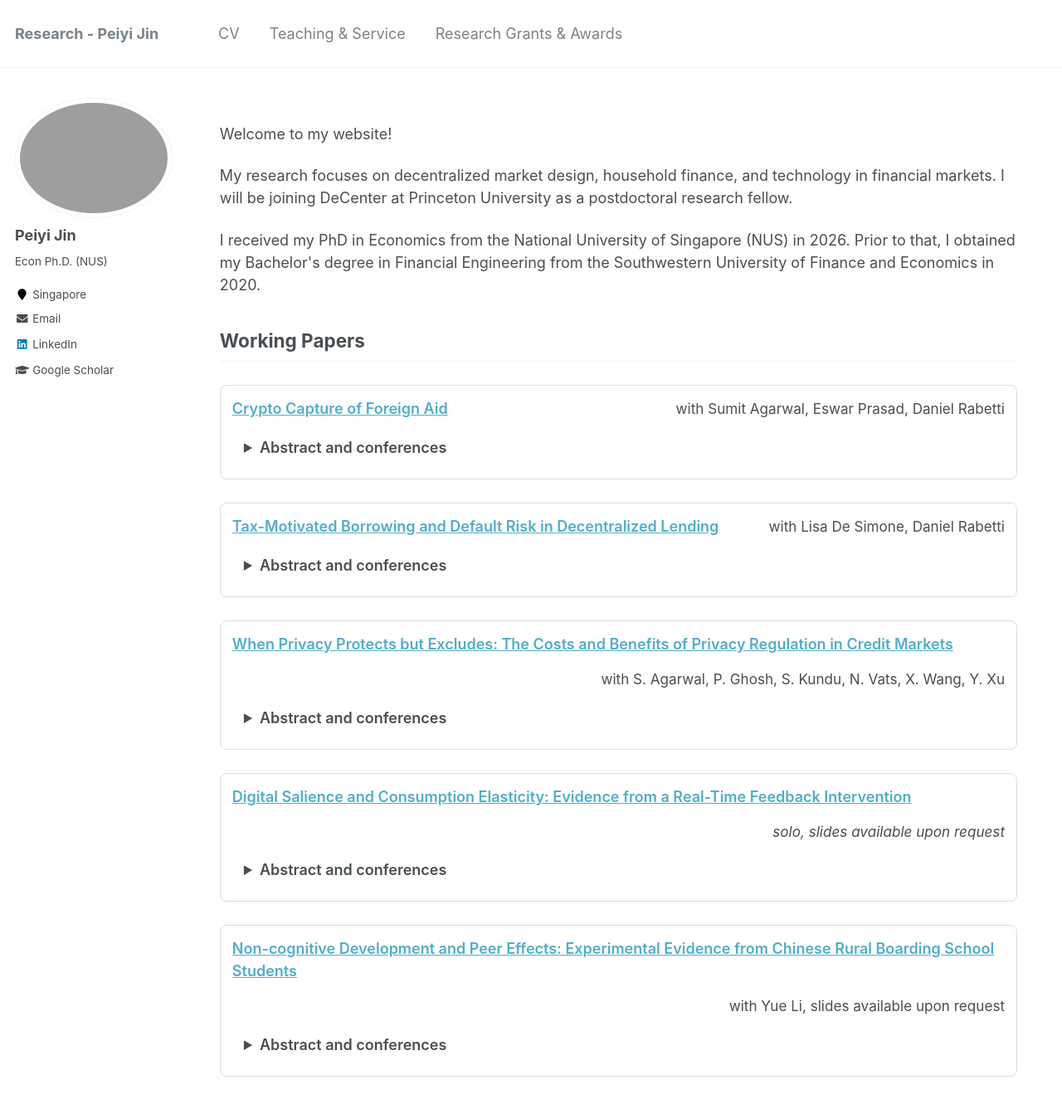
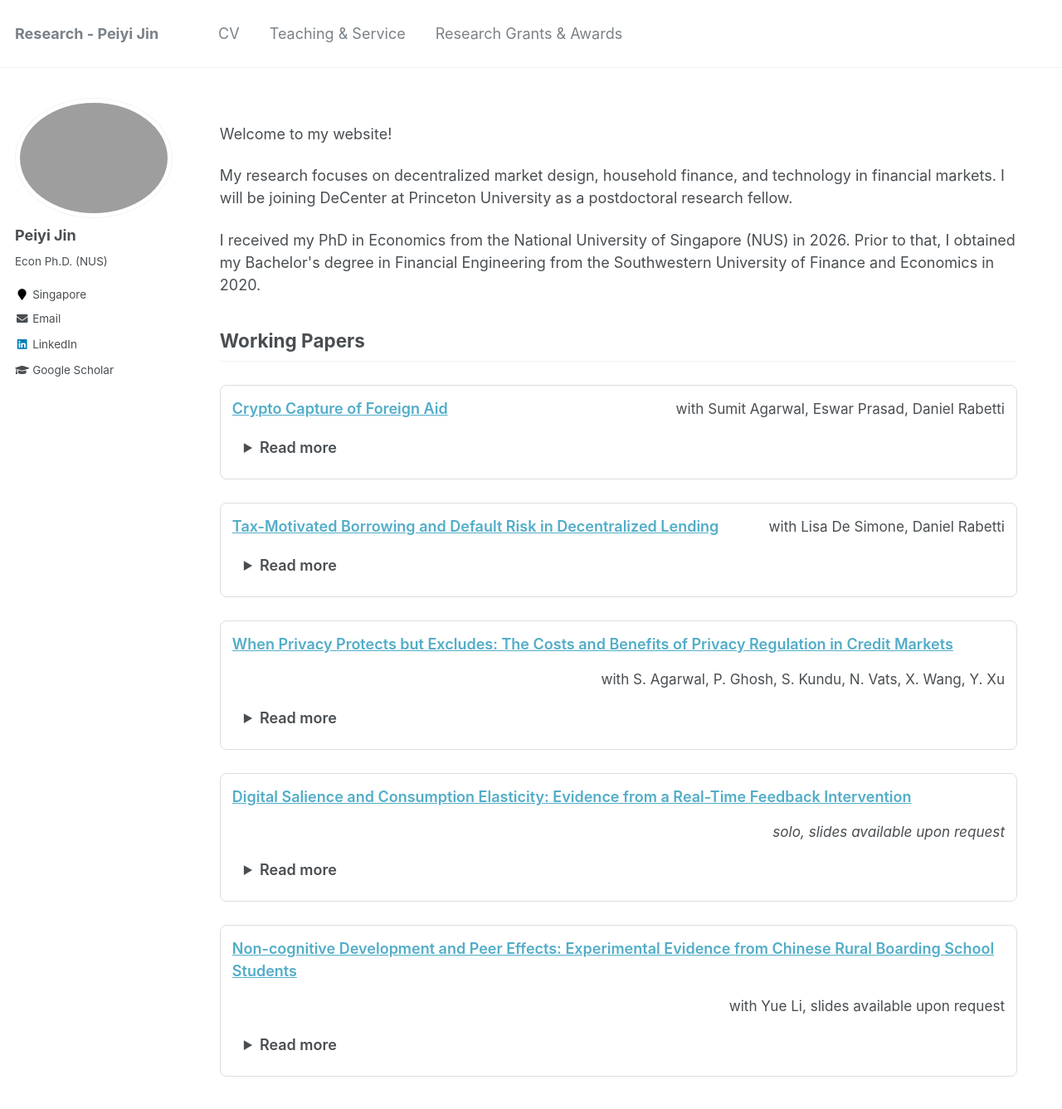
Before and after one commit to peiyi-jin/peiyi-jin.github.io, a Jekyll site: the page built from _pages/about.md, in a window 1280 px wide and 1400 px high. Shown: the top 1337 px of the window at 83% size. Built offline with Jekyll 4.4.1, drawn with Linux system fonts in a browser that asks for light colours.

Commit message:
统一论文详情按钮文案为 Read more
将 about 页面中所有 Abstract and conferences 按钮文案统一替换为 Read more。

Co-authored-by: Cursor <cursoragent@cursor.com>

```diff
--- a/_pages/about.md
+++ b/_pages/about.md
@@ -126,7 +126,7 @@ I received my PhD in Economics from the National University of Singapore (NUS) i
   </div>
 
   <details class="paper-details">
-    <summary>Abstract and conferences</summary>
+    <summary>Read more</summary>
     <div class="paper-details-content">
       <p><strong>Abstract:</strong><br>
       This paper investigates whether cryptocurrencies have become a new conduit for laundering diverted foreign aid. Using World Bank aid disbursement data from 2018 to 2024, linked with forensically tagged on-chain Bitcoin transactions and off-chain exchange activity, we document systematic surges in crypto transactions for anonymous wallets after disbursements, especially on exchanges located in tax-haven jurisdictions. A one-standard-deviation increase in lagged aid is associated with a 0.51 log-point rise in anonymous transactions on tax-haven exchanges—approximately a 66% increase—concentrated in newly created wallets and fading within two quarters. Network analysis reveals a real-time laundering pattern: funds flow through regulated platforms, then through mixers and tax-haven exchanges, mirroring the classic placement, layering, and integration stages. Off-chain data confirm spikes in transactions on suspect, lightly regulated platforms. To address endogeneity in aid allocation, we use an IV strategy based on historical aid shares interacted with governance quality. Overall, our findings suggest that cryptocurrencies are increasingly used for offshore banking in concealing aid diversion. Our study shows how blockchain forensics can trace hidden financial flows and offers new tools for anti-corruption and crypto regulation.
@@ -151,7 +151,7 @@ I received my PhD in Economics from the National University of Singapore (NUS) i
   </div>
 
   <details class="paper-details">
-    <summary>Abstract and conferences</summary>
+    <summary>Read more</summary>
     <div class="paper-details-content">
       <p><strong>Abstract:</strong><br>
       Exploiting an exogenous tax reporting shock imposed on cryptocurrency gains and millions of DeFi transactions, we identify a borrow up, trade down strategy whereby U.S. traders reduce taxable trading and increase borrowing of the same tokens to monetize their needs and defer tax payment. This substitution effect is particularly pronounced among borrowers with higher loan-to-value ratios and higher returns. We show that when adopted at scale, tax considerations reduce trading activity and market depth, generating what we term tax-planning-induced illiquidity. We establish a causal link between this illiquidity and heightened credit risk. A one-standard-deviation increase in tax-induced illiquidity more than doubles the value of defaulted loans, with broader implications for financial stability in decentralized lending markets. Results are robust to multiple checks, including highly tax-sensitive borrowers, validation against tax-awareness periods, and alternative proxies for U.S. traders.
@@ -175,7 +175,7 @@ I received my PhD in Economics from the National University of Singapore (NUS) i
   </div>
 
   <details class="paper-details">
-    <summary>Abstract and conferences</summary>
+    <summary>Read more</summary>
     <div class="paper-details-content">
       <p><strong>Abstract:</strong><br>
       This paper studies the consequences of privacy regulation by exploiting Google’s 2019 restriction on CDR access for a major Indian FinTech lender. We show that this intervention reflects a key policy trade-off in digital credit markets: strengthened privacy protections raise loan applications, consistent with higher demand, yet simultaneously induce tighter screening, reflecting an overall contraction in credit supply. This credit contraction disproportionately excludes economically and socially marginalized applicants. Linking to economy-wide credit bureau records, we quantify the "FinTech ladder effect" whereby initial digital credit access serves as a gateway to broader formal credit. Privacy-induced rejection reduces the probability of obtaining any formal credit by 13.7 percentage points even four years later. Using a structural model, we decompose the welfare effects of privacy regulation and show that the regulation generates a 0.53% increase in consumer surplus and reduces lender profits by 15%.
@@ -195,7 +195,7 @@ I received my PhD in Economics from the National University of Singapore (NUS) i
   </div>
 
   <details class="paper-details">
-    <summary>Abstract and conferences</summary>
+    <summary>Read more</summary>
     <div class="paper-details-content">
       <p><strong>Abstract:</strong><br>
       This paper studies how digital technologies alter household responsiveness to income shocks by increasing the salience of consumption. I evaluate a government-led intervention in Singapore that provides real-time energy usage feedback through a mobile app. Using proprietary banking transaction data and a staggered rollout design, I find that treated households reduce utility payments by approximately $21 per month. This reduction is not driven by price changes or liquidity constraints but by increased cognitive attention to consumption. The intervention also produces behavioral spillovers: households reduce spending on paper goods, carbon-intensive foods, and taxi rides. Untreated residents living near treated areas exhibit similar changes, suggesting that salience effects diffuse spatially. These findings challenge the Permanent Income Hypothesis by showing that visibility increases short-run consumption elasticity. The results have implications for monetary and fiscal policy design. Digital salience can raise marginal propensities to consume, especially among liquidity-constrained households, and may strengthen policy transmission in heterogeneous-agent macroeconomic models.
@@ -216,7 +216,7 @@ I received my PhD in Economics from the National University of Singapore (NUS) i
   </div>
 
   <details class="paper-details">
-    <summary>Abstract and conferences</summary>
+    <summary>Read more</summary>
     <div class="paper-details-content">
       <p><strong>Abstract:</strong><br>
       This paper evaluates the direct and spillover effects of a low-cost, scalable intervention—audio bedtime stories—on non-cognitive skill development among rural boarding school students in China. Using a randomized controlled trial (RCT), we analyze data from 63 schools, where boarding students were exposed to bedtime stories broadcast through dormitory speakers. This design isolates treated students from untreated day students in the same classroom, allowing for robust identification of peer effects in non-cognitive skill transmission. The results show significant positive effects on treated students, with larger gains for those with day-student friends and larger friendship networks. Spillover effects on untreated day students were primarily driven by those with boarding friends, highlighting the critical role of peer networks in the transmission of non-cognitive skills. We use the characteristics of peers’ peers but not direct peers to instrument peer resilience and self-esteem. Interacting with the treatment in the human capital production function, we will know how peers’ outcomes affect one’s own outcome and how the treatment changes the production function.
```
